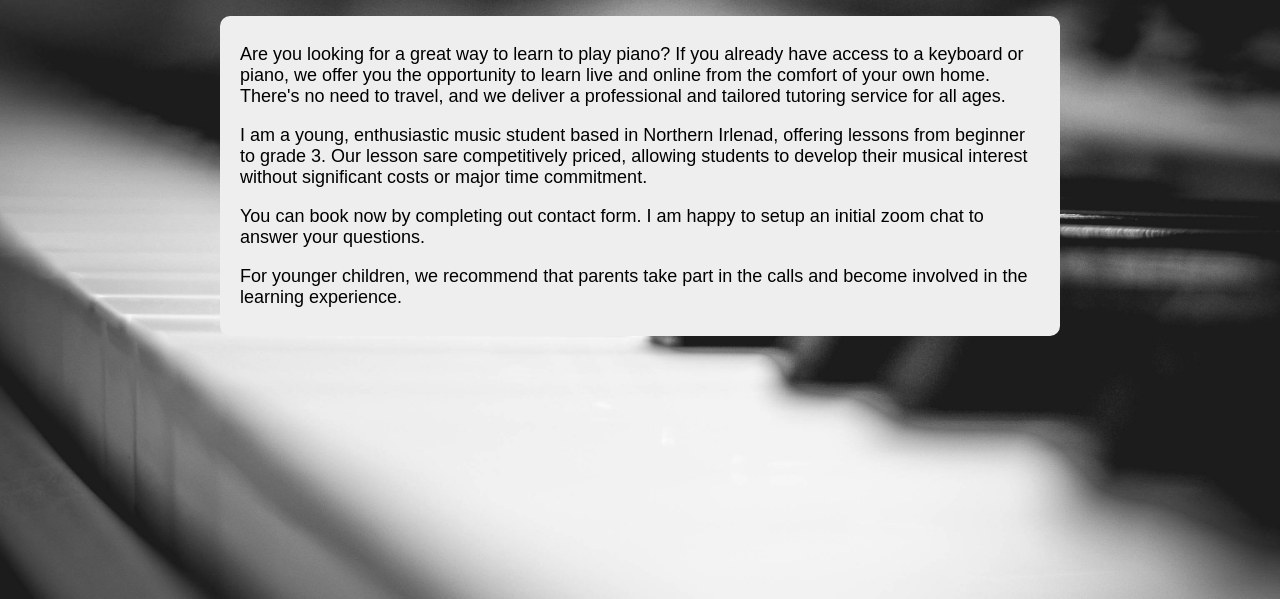
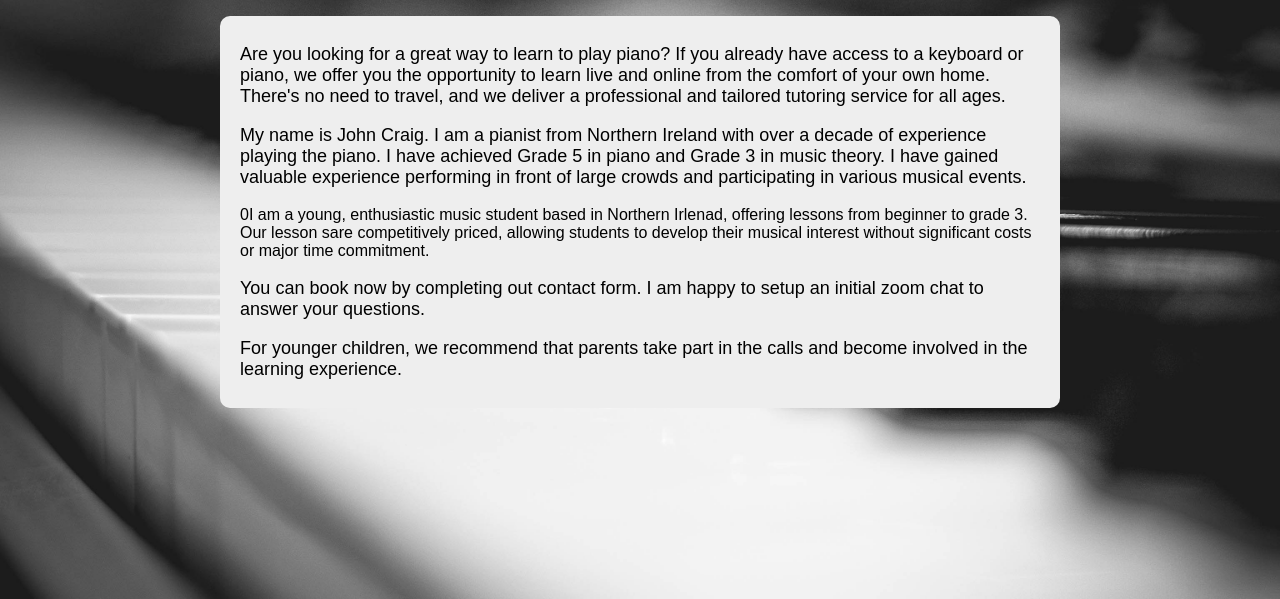
Before and after one commit to JohnCraigMusic/music, a plain HTML site: page aboutme.html in a window 1280 px wide. Shown: the part 201-800 px from the top of the page. Drawn offline with Linux system fonts and the light colour scheme.

Commit message:
Update aboutme.html

```diff
--- a/aboutme.html
+++ b/aboutme.html
@@ -22,7 +22,8 @@
 
   <div class="maincontainer">
     <p>Are you looking for a great way to learn to play piano? If you already have access to a keyboard or piano, we offer you the opportunity to learn live and online from the comfort of your own home. There's no need to travel, and we deliver a professional and tailored tutoring service for all ages.</p>
-    <p>I am a young, enthusiastic music student based in Northern Irlenad, offering lessons from beginner to grade 3. Our lesson sare competitively priced, allowing students to develop their musical interest without significant costs or major time commitment.</p>
+    <p>My name is John Craig. I am a pianist from Northern Ireland with over a decade of experience playing the piano. I have achieved Grade 5 in piano and Grade 3 in music theory. I have gained valuable experience performing in front of large crowds and participating in various musical events.</p>
+    <p></p>0I am a young, enthusiastic music student based in Northern Irlenad, offering lessons from beginner to grade 3. Our lesson sare competitively priced, allowing students to develop their musical interest without significant costs or major time commitment.</p>
     <p>You can book now by completing out contact form. I am happy to setup an initial zoom chat to answer your questions.</p>
     <p>For younger children, we recommend that parents take part in the calls and become involved in the learning experience.</p>
   </div>
```
